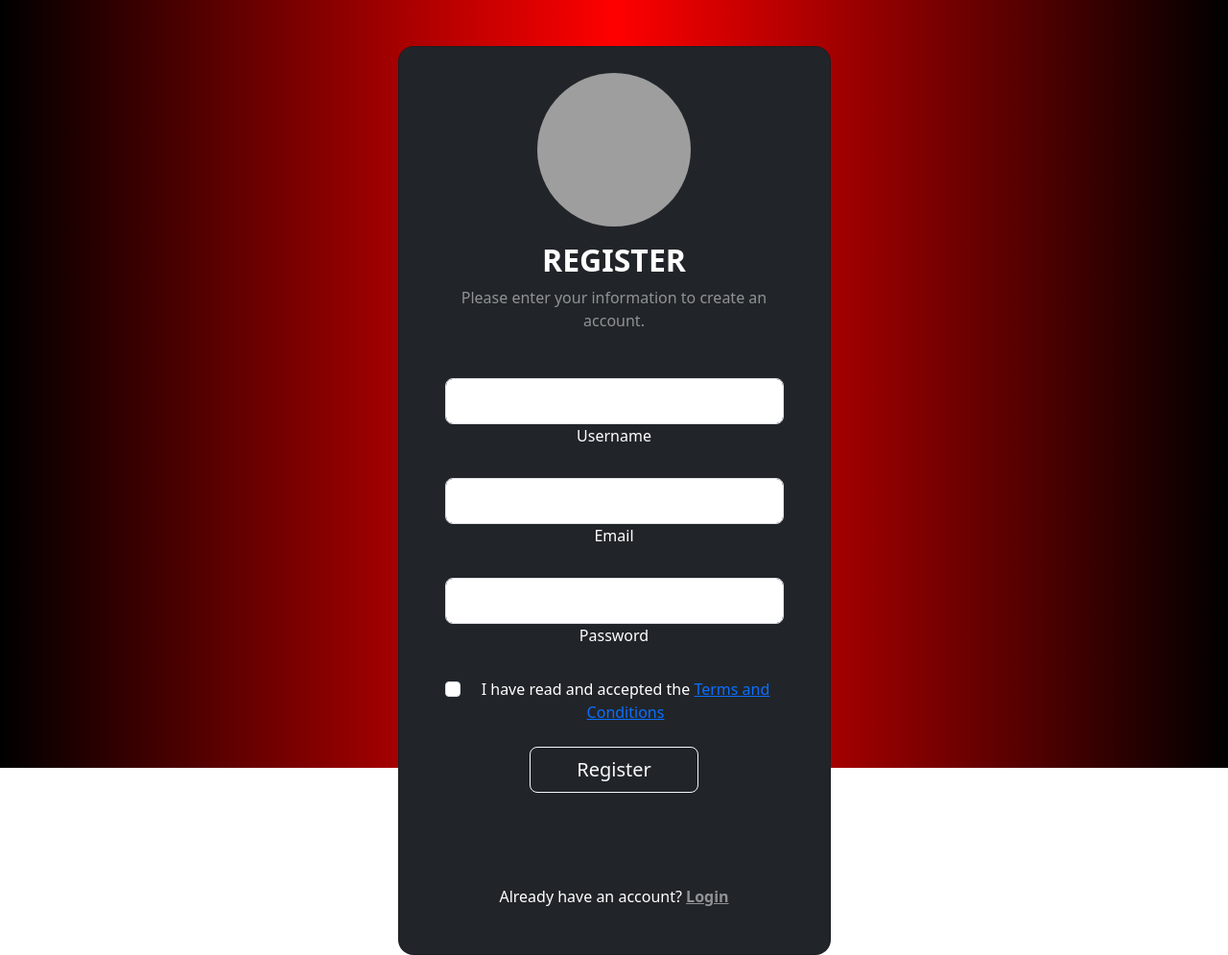
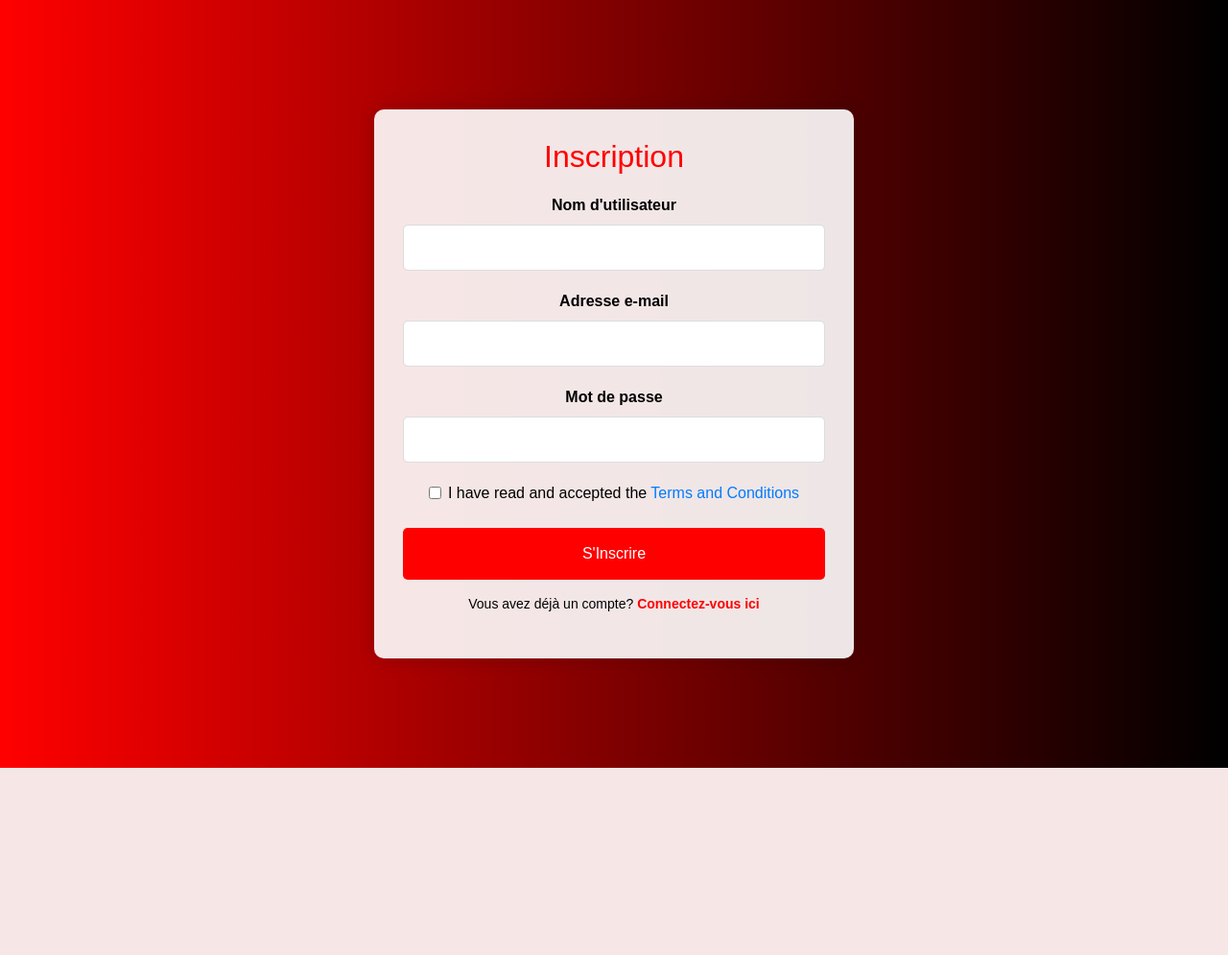
Before and after one commit to Jeremi-Epita/pyseane, a Django app: page /register in a window 1280 px wide. Shown: the whole page at 96% size. After the commit the page ends 800 px from the top, so only its background shows below. Run offline with Django 4.2, Linux system fonts and the light colour scheme; some libraries are stand-ins or nearby versions; grey boxes are pictures that could not be loaded.

Commit message:
register and campagne

```diff
--- a/pyseane/website/templates/pages/register.html
+++ b/pyseane/website/templates/pages/register.html
@@ -1,62 +1,112 @@
 <!DOCTYPE html>
 <html lang="en">
-
 <head>
   <meta charset="UTF-8">
-  <meta name="viewport" content="width=device-width, initial-scale=1">
+  <meta name="viewport" content="width=device-width, initial-scale=1.0">
+  <title>Page d'Inscription</title>
+  <!-- Ajouter les liens vers les fichiers Bootstrap CSS -->
+  <link rel="stylesheet" href="https://stackpath.bootstrapcdn.com/bootstrap/4.5.2/css/bootstrap.min.css">
+  <style>
+    body {
+      background: linear-gradient(to right, #ff0000, #000000); /* Dégradé de rouge et de noir */
+      height: 100vh;
+      margin: 0;
+      display: flex;
+      align-items: center;
+      justify-content: center;
+      font-family: 'Arial', sans-serif;
+      color: #000; /* Couleur du texte en noir */
+    }
 
-  <!-- Ajoutez le lien vers le fichier CSS de Bootstrap -->
-  <link href="https://cdn.jsdelivr.net/npm/bootstrap@5.3.0/dist/css/bootstrap.min.css" rel="stylesheet">
-  <link rel="stylesheet" href="../static/css/login.css"> <!-- Assurez-vous d'avoir un fichier CSS séparé pour les styles spécifiques au formulaire d'inscription -->
+    .register-container {
+      max-width: 500px; /* Largeur maximale du formulaire d'inscription */
+      width: 100%;
+      padding: 30px;
+      border-radius: 10px;
+      box-shadow: 0 0 20px rgba(0, 0, 0, 0.2);
+      background-color: rgba(255, 255, 255, 0.9);
+      text-align: center;
+    }
 
-  <!-- Ajoutez le lien vers le fichier JavaScript de Bootstrap (optionnel, mais souvent nécessaire) -->
-  <script src="https://cdn.jsdelivr.net/npm/bootstrap@5.3.0/dist/js/bootstrap.bundle.min.js"></script>
+    .register-container h2 {
+      margin-bottom: 20px;
+      color: #ff0000;
+    }
 
-  <!-- Ajoutez le lien vers la bibliothèque d'icônes FontAwesome (utilisée dans votre code) -->
-  <link rel="stylesheet" href="https://cdnjs.cloudflare.com/ajax/libs/font-awesome/6.0.0/css/all.min.css">
+    .form-group {
+      margin-bottom: 20px;
+    }
 
-  <title>Votre titre ici</title>
+    .form-group label {
+      font-weight: bold;
+      display: block;
+      margin-bottom: 8px;
+    }
+
+    .form-control {
+      width: 100%;
+      padding: 15px; /* Hauteur des champs de formulaire */
+      box-sizing: border-box;
+      border: 1px solid #ddd;
+      border-radius: 5px;
+      margin-bottom: 20px;
+    }
+
+    .btn-register {
+      width: 100%;
+      padding: 15px; /* Hauteur du bouton d'inscription */
+      background-color: #ff0000;
+      color: #fff;
+      border: none;
+      border-radius: 5px;
+      cursor: pointer;
+    }
+
+    .btn-register:hover {
+      background-color: #cc0000; /* Une teinte plus sombre de rouge au survol */
+    }
+
+    .login-link {
+      margin-top: 15px;
+      font-size: 14px;
+    }
+
+    .login-link a {
+      color: #ff0000;
+      text-decoration: none;
+      font-weight: bold;
+    }
+
+    .login-link a:hover {
+      color: #cc0000; /* Une teinte plus sombre de rouge au survol */
+    }
+  </style>
 </head>
 <body>
-  <section class="vh-100 gradient-custom">
-    <div class="container py-5 h-100">
-      <div class="row d-flex justify-content-center align-items-center h-100">
-        <div class="col-12 col-md-8 col-lg-6 col-xl-5">
-          <div class="card bg-dark text-white" style="border-radius: 1rem;">
-            <div class="card-body p-5 text-center">
 
-              <div class="mb-md-5 mt-md-4 pb-5">
-                <img src="https://www.madmoizelle.com/wp-content/uploads/2017/01/chat-mignon-internet.jpg" alt="Votre Logo" class="rounded-circle mb-3" style="width: 160px; height: 160px;margin-top: -45px;">
-                <h2 class="fw-bold mb-2 text-uppercase">Register</h2>
-                <p class="text-white-50 mb-5">Please enter your information to create an account.</p>
+  <div class="register-container">
+    <h2>Inscription</h2>
     <form method="post" action="">
       {% csrf_token %}
-    <div class="form-outline form-white mb-4">
+      <div class="form-group">
+        <label for="username">Nom d'utilisateur</label>
         {{ form.username }}
-        <label class="form-label" for="typeUsername">Username</label>
       </div>
-      <div class="form-outline form-white mb-4">
+      <div class="form-group">
+        <label for="email">Adresse e-mail</label>
         {{ form.email }}
-        <label class="form-label" for="typeEmail">Email</label>
       </div>
-
-     <div class="form-outline form-white mb-4">
+      <div class="form-group">
+        <label for="password">Mot de passe</label>
         {{ form.password }}
-        <label class="form-label" for="typePassword">Password</label>
       </div>
-
       <div class="form-check mb-4">
         {{ form.accept_terms }}
       <label class="form-check-label" for="checkTerms">
         I have read and accepted the <a href="cgu">Terms and Conditions</a>
       </label>
     </div>
-
-
-
-
-
-    <button class="btn btn-outline-light btn-lg px-5" type="submit">Register</button>
+      <button type="submit" class="btn btn-register">S'Inscrire</button>
     </form>
     {% if messages %}
   <div class="messages">
@@ -65,17 +115,15 @@
       {% endfor %}
   </div>
   {% endif %}
+    <div class="login-link">
+      <p>Vous avez déjà un compte? <a href="login">Connectez-vous ici</a></p>
+    </div>
   </div>
 
-              <div>
-                <p class="mb-0">Already have an account? <a href="login" class="text-white-50 fw-bold">Login</a></p>
-              </div>
+  <!-- Ajouter le lien vers le fichier Bootstrap JS et jQuery (optionnel) -->
+  <script src="https://code.jquery.com/jquery-3.5.1.slim.min.js"></script>
+  <script src="https://cdn.jsdelivr.net/npm/@popperjs/core@2.11.6/dist/umd/popper.min.js"></script>
+  <script src="https://stackpath.bootstrapcdn.com/bootstrap/4.5.2/js/bootstrap.min.js"></script>
 
-            </div>
-          </div>
-        </div>
-      </div>
-    </div>
-  </section>
 </body>
 </html>
```
Also changed, not shown: pyseane/website/templates/pages/campagne.html (+78 -34 lines). Lines whose indentation alone changed are shown as unchanged.
